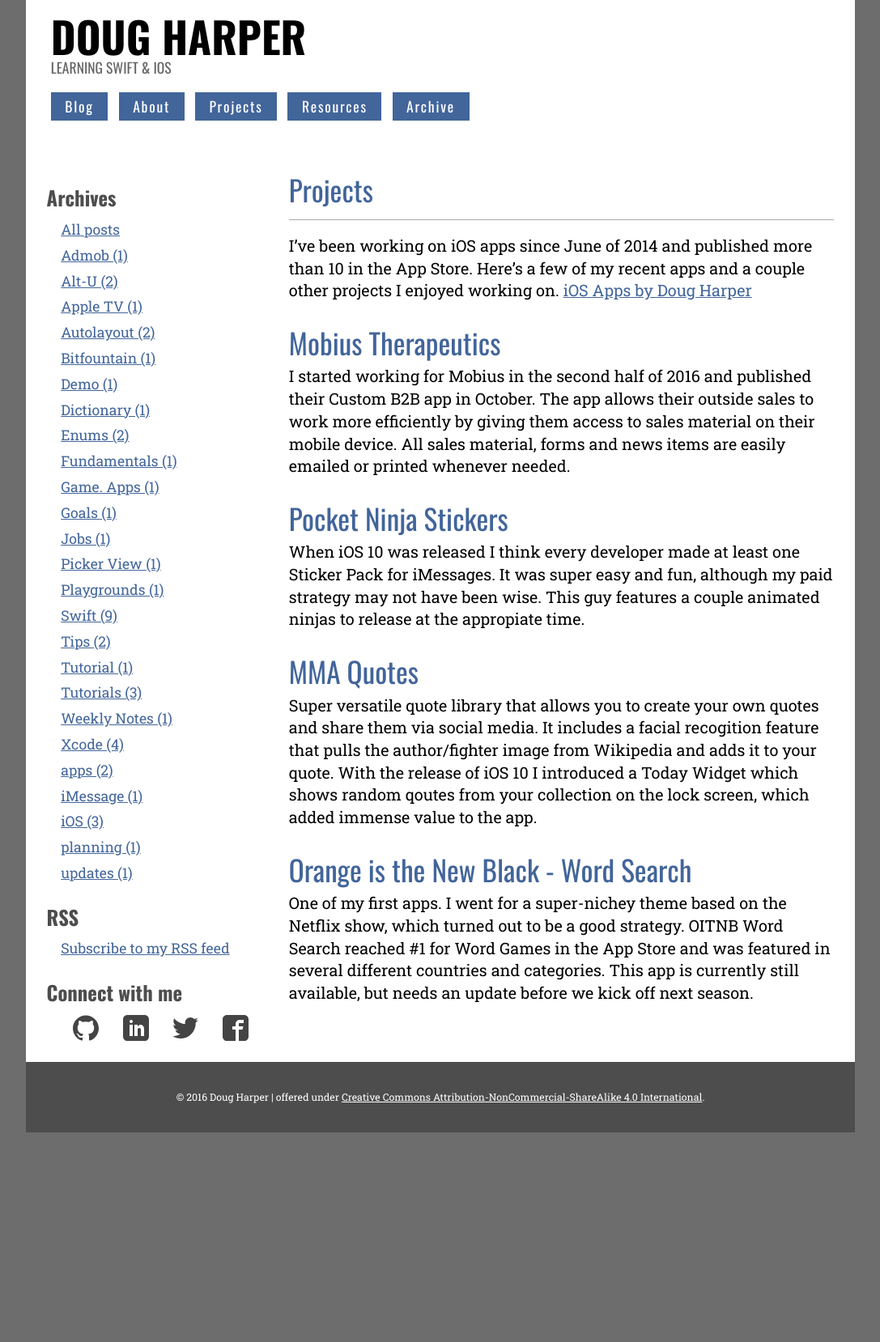
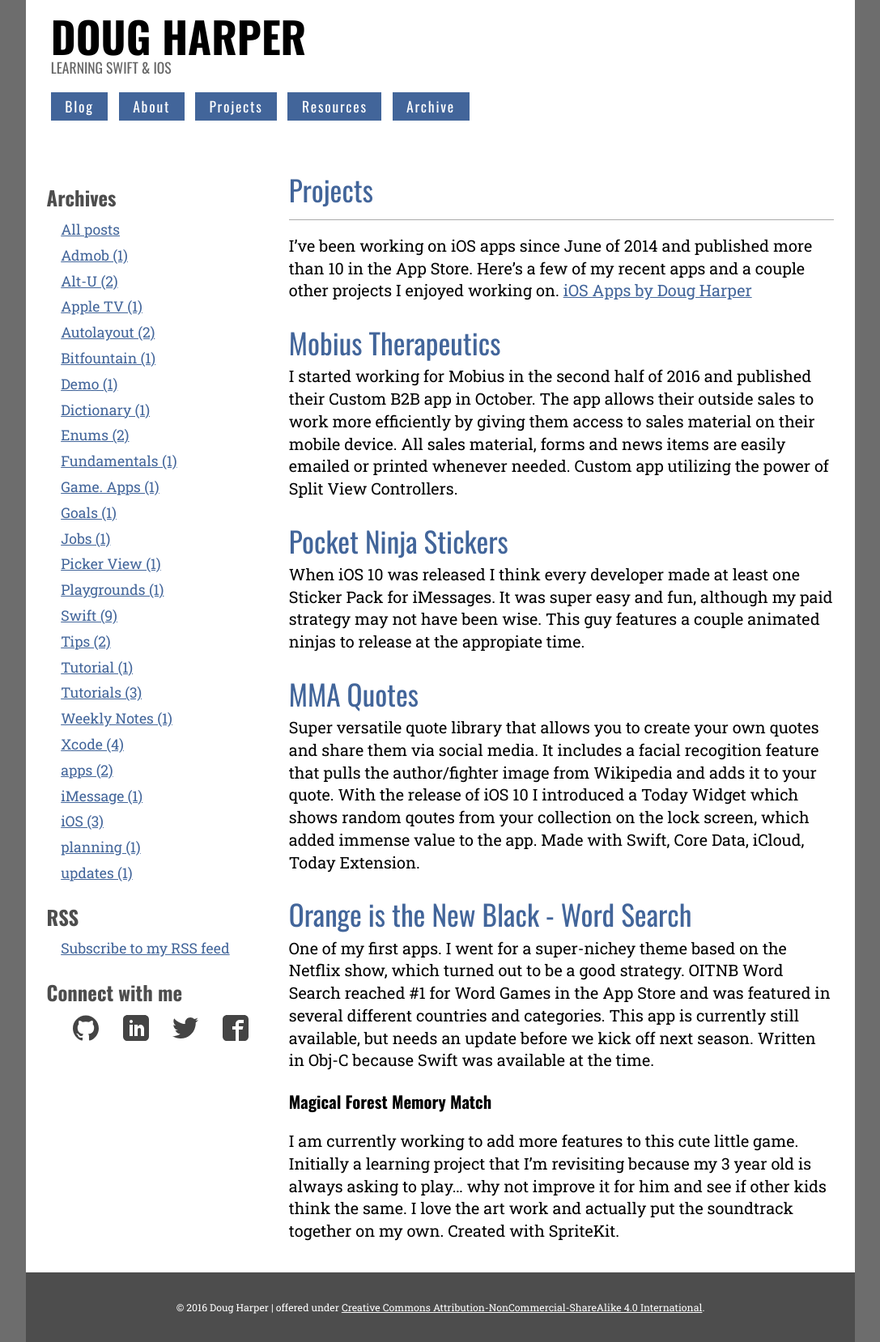
Before and after one commit to endodoug/endodoug.github.io, a Jekyll site: the page built from projects.md, in a window 1280 px wide. Shown: the whole page at 81% size, without its empty margins (96-1183 px from the left). Built offline with Jekyll 4.4.1, drawn with Linux system fonts in a browser that asks for light colours; before the commit the page ends 1399 px from its top, so only the background shows below that.

Commit message:
Added Magical Forest

```diff
--- a/projects.md
+++ b/projects.md
@@ -7,15 +7,19 @@
 
 ## Mobius Therapeutics
 
-I started working for Mobius in the second half of 2016 and published their Custom B2B app in October.  The app allows their outside sales to work more efficiently by giving them access to sales material on their mobile device.  All sales material, forms and news items are easily emailed or printed whenever needed.
+I started working for Mobius in the second half of 2016 and published their Custom B2B app in October.  The app allows their outside sales to work more efficiently by giving them access to sales material on their mobile device.  All sales material, forms and news items are easily emailed or printed whenever needed.  Custom app utilizing the power of Split View Controllers.
 
 ## Pocket Ninja Stickers
 When iOS 10 was released I think every developer made at least one Sticker Pack for iMessages.  It was super easy and fun, although my paid strategy may not have been wise.  This guy features a couple animated ninjas to release at the appropiate time.
 
 ## MMA Quotes
 
-Super versatile quote library that allows you to create your own quotes and share them via social media. It includes a facial recogition feature that pulls the author/fighter image from Wikipedia and adds it to your quote.  With the release of iOS 10 I introduced a Today Widget which shows random qoutes from your collection on the lock screen, which added immense value to the app.
+Super versatile quote library that allows you to create your own quotes and share them via social media. It includes a facial recogition feature that pulls the author/fighter image from Wikipedia and adds it to your quote.  With the release of iOS 10 I introduced a Today Widget which shows random qoutes from your collection on the lock screen, which added immense value to the app.  Made with Swift, Core Data, iCloud, Today Extension.
 
 ## Orange is the New Black - Word Search
 
-One of my first apps.  I went for a super-nichey theme based on the Netflix show, which turned out to be a good strategy.  OITNB Word Search reached #1 for Word Games in the App Store and was featured in several different countries and categories.  This app is currently still available, but needs an update before we kick off next season.
+One of my first apps.  I went for a super-nichey theme based on the Netflix show, which turned out to be a good strategy.  OITNB Word Search reached #1 for Word Games in the App Store and was featured in several different countries and categories.  This app is currently still available, but needs an update before we kick off next season.  Written in Obj-C because Swift was available at the time.
+
+# Magical Forest Memory Match
+
+I am currently working to add more features to this cute little game.  Initially a learning project that I'm revisiting because my 3 year old is always asking to play... why not improve it for him and see if other kids think the same.  I love the art work and actually put the soundtrack together on my own.  Created with SpriteKit.
```
